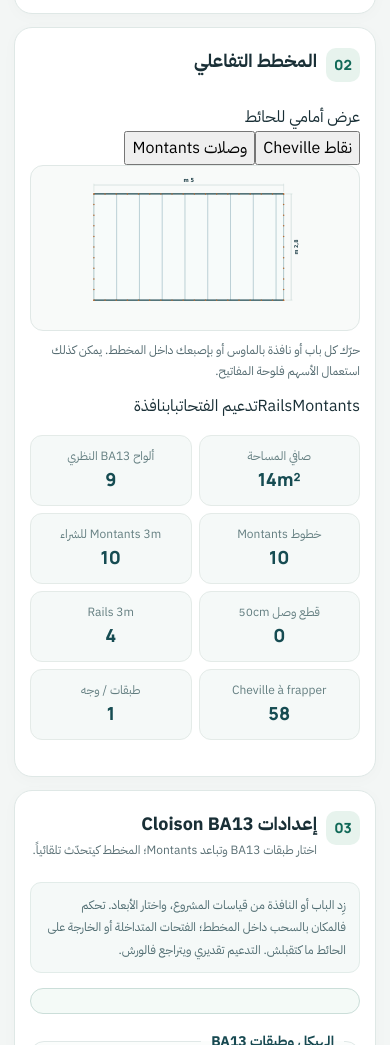
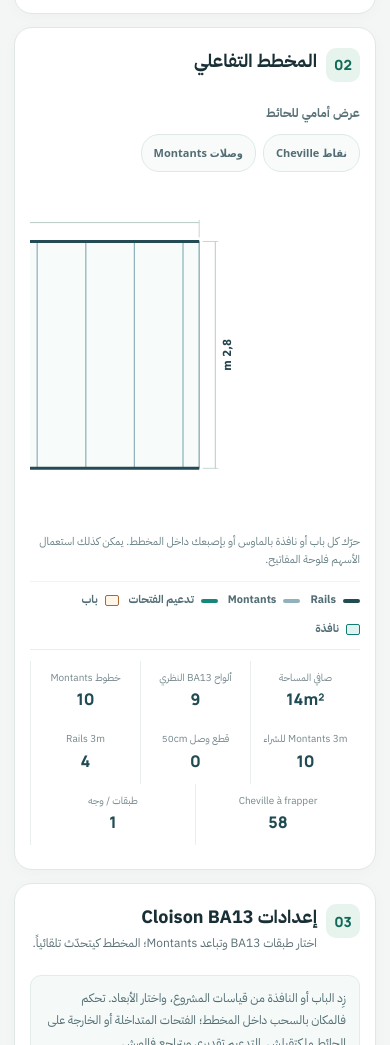
Before and after one commit to khaliyoussef5/assassat-khali-app, a website with bundled scripts: page public/calculators/walls-preview/index.html in a window 390 px wide. Shown: the part 716-1761 px from the top of the page. Built offline with nearby package versions, Linux system fonts and the light colour scheme.

Commit message:
Remove nested card styling from Cloison drawing, add clean legend and optional overlay controls

```diff
--- a/public/assets/ak-classic.css
+++ b/public/assets/ak-classic.css
@@ -237,3 +237,96 @@ h1{font-size:clamp(24px,3vw,34px);font-weight:900;line-height:1.25;margin:7px 0}
  .ak-walls-flow .ak-wall-opening-toolbar button{flex:1 1 120px}
 }
 @media print{.ak-walls-flow .ak-wall-opening-toolbar,.ak-walls-flow .ak-wall-drag-help{display:none}}
+
+
+/* Cloison drawing V2 — clear elevation, not a "card inside a card".
+ * This is intentionally scoped to the review-only Cloison calculator.
+ */
+.ak-walls-flow #plan.plan{
+ display:block;background:transparent;border:0;border-radius:0;box-shadow:none;
+ padding:0;margin:0;overflow-x:auto;overflow-y:hidden;
+ scrollbar-width:thin;scrollbar-color:#b4d2c9 transparent;
+ overscroll-behavior-x:contain;line-height:0;
+}
+.ak-walls-flow #plan svg[data-diagram="wall"]{
+ display:block;width:100%;max-width:100%;min-width:0;height:auto;
+ border-radius:0;background:transparent;
+}
+.ak-walls-flow .ak-wall-plan-tools{
+ display:flex;align-items:center;justify-content:space-between;flex-wrap:wrap;
+ gap:10px;padding:0 0 10px;margin-top:0;
+}
+.ak-walls-flow .ak-wall-plan-kicker{
+ color:#597278;font-size:12px;font-weight:750;letter-spacing:.1px;
+}
+.ak-walls-flow .ak-wall-plan-switches{
+ display:flex;gap:7px;align-items:center;flex-wrap:wrap;
+}
+.ak-walls-flow .ak-wall-plan-switches button{
+ min-height:35px;padding:7px 12px;background:#f8fbfa;
+ border:1px solid #dde9e6;border-radius:18px;color:#536d74;
+ font:750 11px system-ui,-apple-system,"Segoe UI",Tahoma,Arial,sans-serif;
+ cursor:pointer;transition:background .16s,border-color .16s,color .16s;
+}
+.ak-walls-flow .ak-wall-plan-switches button:hover{background:#eaf6f1;border-color:#9dcbbf}
+.ak-walls-flow .ak-wall-plan-switches button[aria-pressed="true"]{
+ color:#0e6a5f;background:#e3f5ee;border-color:#92cbb8;
+}
+.ak-walls-flow .ak-wall-plan-legend{
+ display:flex;align-items:center;justify-content:flex-start;gap:14px;
+ flex-wrap:wrap;padding:9px 0 0;border-top:1px solid #eff3f2;
+ color:#536e76;font-size:11px;font-weight:700;line-height:1.7;
+}
+.ak-walls-flow .ak-wall-plan-legend span{display:inline-flex;align-items:center;gap:7px;white-space:nowrap}
+.ak-walls-flow .ak-wall-plan-legend i{display:inline-block;width:17px;height:4px;border-radius:3px;flex:none}
+.ak-walls-flow .ak-wall-legend-rail{background:#234B53}
+.ak-walls-flow .ak-wall-legend-stud{background:#91B1BB}
+.ak-walls-flow .ak-wall-legend-jamb{background:#168779}
+.ak-walls-flow .ak-wall-plan-legend .ak-wall-legend-door{
+ background:#fff6e9;border:1.5px solid #a86938;border-radius:2px;height:11px;width:14px;
+}
+.ak-walls-flow .ak-wall-plan-legend .ak-wall-legend-window{
+ background:#dff4f0;border:1.5px solid #117c72;border-radius:2px;height:11px;width:14px;
+}
+.ak-walls-flow svg[data-diagram="wall"] .ak-wall-fixing-mark,
+.ak-walls-flow svg[data-diagram="wall"] .ak-wall-splice-mark{
+ opacity:0;pointer-events:none;transition:opacity .16s;
+}
+.ak-walls-flow svg[data-diagram="wall"].ak-wall-show-fixings .ak-wall-fixing-mark{opacity:1}
+.ak-walls-flow svg[data-diagram="wall"].ak-wall-show-splices .ak-wall-splice-mark{opacity:1}
+.ak-walls-flow .summary{
+ display:flex;flex-wrap:wrap;gap:0;border-top:1px solid #e8efee;
+ margin:10px 0 4px;padding-top:11px;
+}
+.ak-walls-flow .summary .metric{
+ flex:1 1 146px;min-width:100px;max-width:none;
+ background:transparent;border:0;border-inline-end:1px solid #e9eeee;
+ border-radius:0;padding:8px 11px;text-align:center;
+}
+.ak-walls-flow .summary .metric small{font-size:10px;color:#73868b}
+.ak-walls-flow .summary .metric strong{font-size:16px;color:#214b53}
+.ak-walls-flow .ak-wall-drag-help{
+ margin:0 0 10px;padding:1px 0;
+ color:#6b8388;font-size:11px;line-height:1.7;
+}
+.ak-walls-flow svg[data-diagram="wall"] [data-drag-id]{cursor:grab;touch-action:none}
+.ak-walls-flow svg[data-diagram="wall"] [data-drag-id]:active{cursor:grabbing}
+.ak-walls-flow svg[data-diagram="wall"] [data-drag-id]:focus-visible [data-drag-opening]{
+ stroke:#074f48;stroke-width:4;stroke-dasharray:4 2;
+}
+@media(max-width:720px){
+ /* Keep real drag targets readable rather than shrinking them to tiny icons.
+  * The drawing alone scrolls; measurements and surrounding UI do not. */
+ .ak-walls-flow #plan svg[data-diagram="wall"]{
+  width:700px;min-width:700px;max-width:none;height:auto;
+ }
+ .ak-walls-flow .ak-wall-plan-tools{align-items:flex-start}
+ .ak-walls-flow .ak-wall-plan-kicker{flex:1 1 100%}
+ .ak-walls-flow .ak-wall-plan-switches button{min-height:38px}
+ .ak-walls-flow .ak-wall-plan-legend{gap:10px}
+ .ak-walls-flow .summary .metric{flex-basis:105px;min-width:95px}
+}
+@media print{
+ .ak-walls-flow #plan svg[data-diagram="wall"]{width:100%;max-width:100%;min-width:0}
+ .ak-walls-flow .ak-wall-plan-tools{display:none}
+}
```
